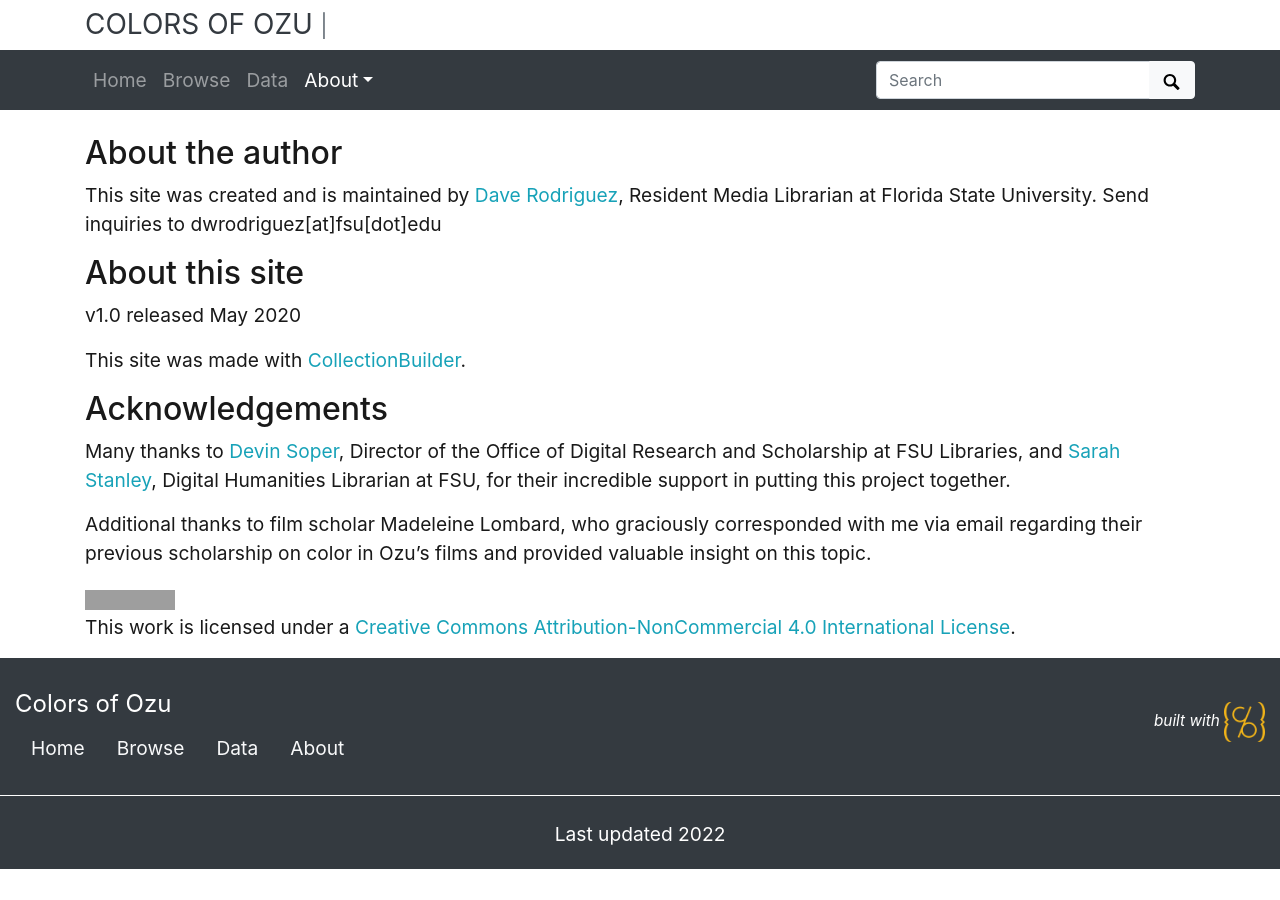
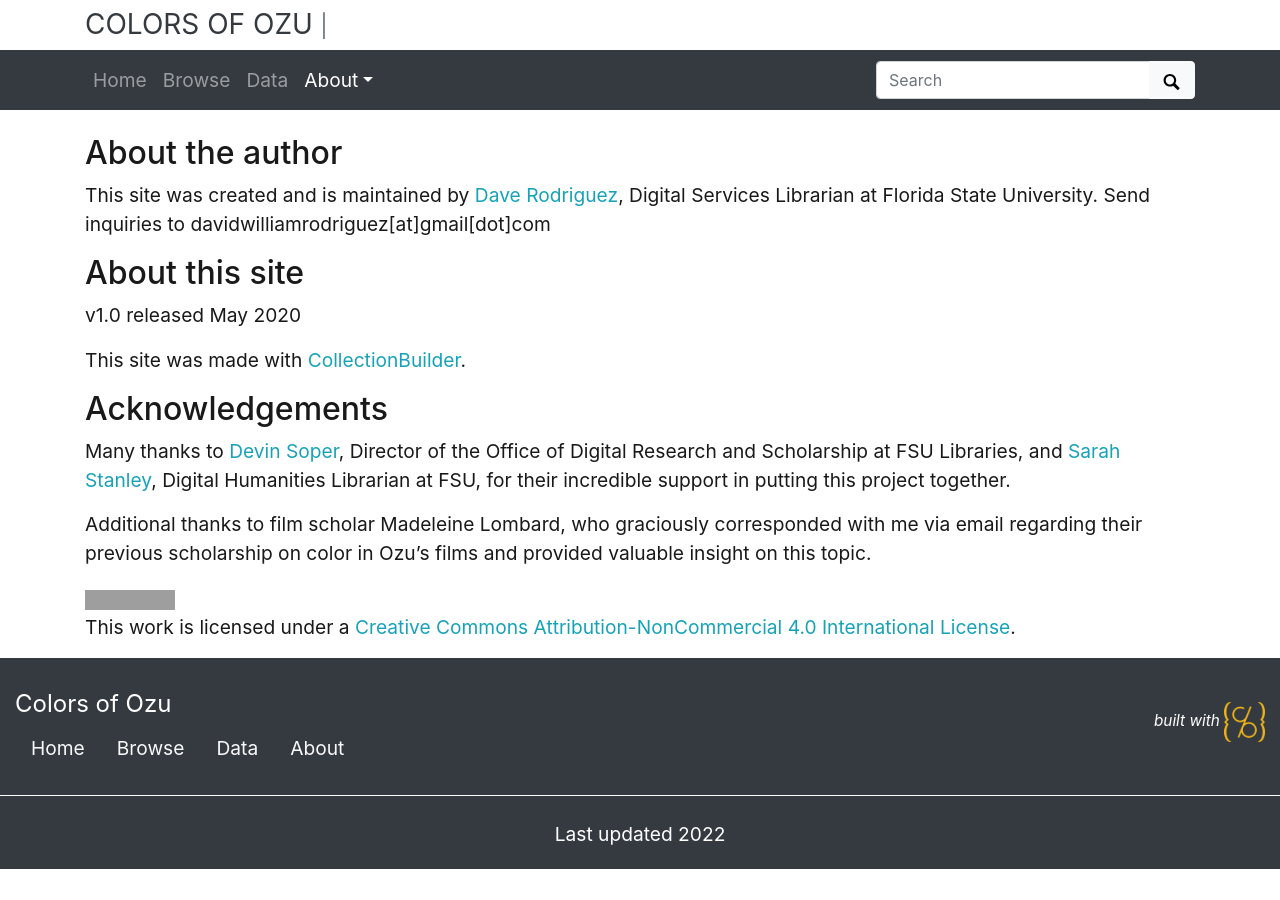
Before and after one commit to drodz11/colors-of-ozu, a Jekyll site: the page built from pages/credits.md, in a window 1280 px wide. Built offline with Jekyll 4.4.1, drawn with Linux system fonts in a browser that asks for light colours; grey boxes are pictures that could not be loaded.

Commit message:
updated bio info

```diff
--- a/pages/credits.md
+++ b/pages/credits.md
@@ -6,7 +6,7 @@ permalink: /credits.html
 ---
 
 ## About the author
-This site was created and is maintained by [Dave Rodriguez](https://orcid.org/0000-0001-9759-8464), Resident Media Librarian at Florida State University. Send inquiries to dwrodriguez[at]fsu[dot]edu
+This site was created and is maintained by [Dave Rodriguez](https://orcid.org/0000-0001-9759-8464), Digital Services Librarian at Florida State University. Send inquiries to davidwilliamrodriguez[at]gmail[dot]com
 
 ## About this site
 v1.0 released May 2020
```
